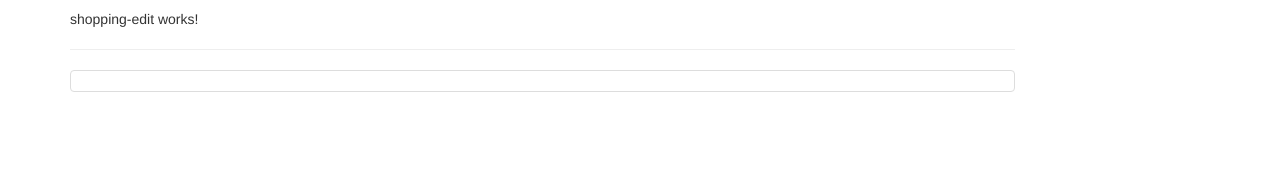
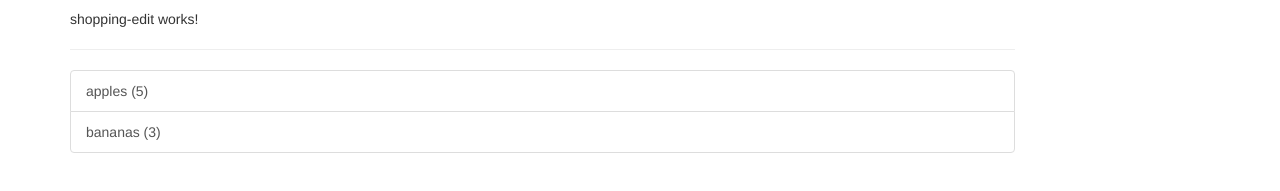
Before and after one commit to wujek-oczko/AngularCourse, an Angular app in the folder course-project/: page / in a window 1280 px wide. Shown: the part 239-430 px from the top of the page. Built offline with nearby package versions, Linux system fonts and the light colour scheme.

Commit message:
Display the list of ingredients

```diff
--- a/course-project/src/app/shopping-list/shopping-list.component.html
+++ b/course-project/src/app/shopping-list/shopping-list.component.html
@@ -3,7 +3,7 @@
     <app-shopping-edit></app-shopping-edit>
     <hr>
     <ul class="list-group">
-      <a class="list-group-item" style="cursor: pointer"></a>
+      <a class="list-group-item" style="cursor: pointer" *ngFor="let ingredient of ingredients"> {{ingredient.name}} ({{ingredient.amount}})</a>
     </ul>
   </div>
 </div>
--- a/course-project/src/app/shopping-list/shopping-list.component.ts
+++ b/course-project/src/app/shopping-list/shopping-list.component.ts
@@ -7,7 +7,10 @@
   styleUrls: [ './shopping-list.component.css' ]
 })
 export class ShoppingListComponent implements OnInit {
-  ingredients: Ingredient[] = [];
+  ingredients: Ingredient[] = [
+    new Ingredient('apples', 5),
+    new Ingredient('bananas', 3)
+  ];
 
   constructor () {
   }
```
